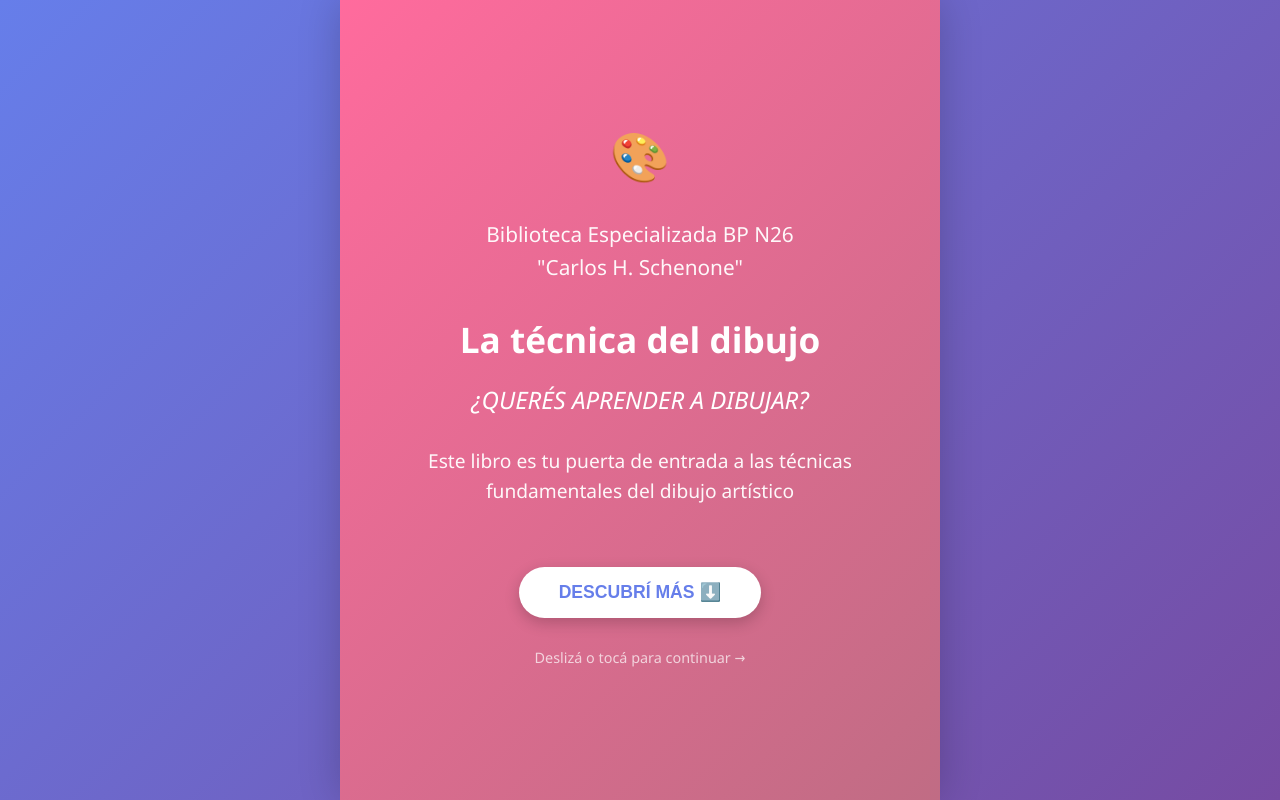
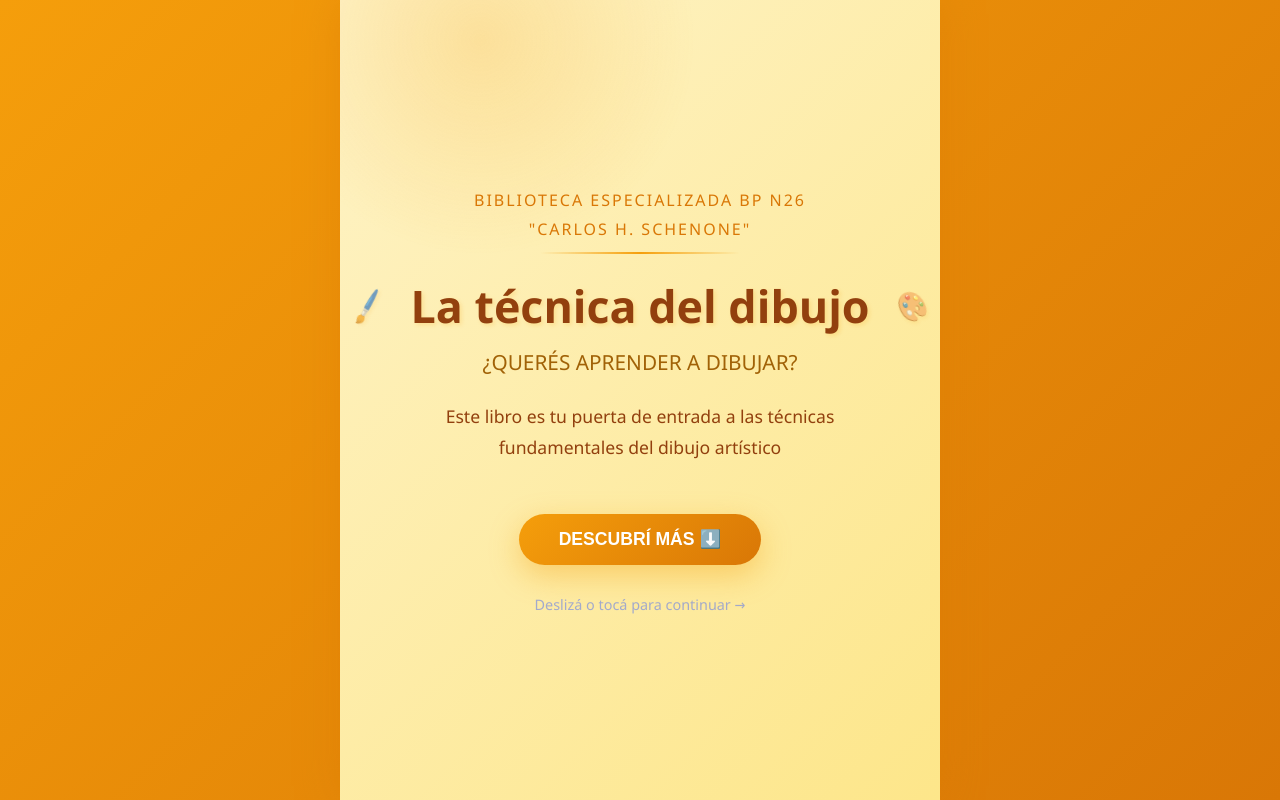
Before and after one commit to velazcomariano290-design/Biblioteca-Especializada-BP-N26-Carlos-H.-Schenone-, a plain HTML site: page index.html in a window 1280 px wide. Drawn offline with Linux system fonts and the light colour scheme.

Commit message:
Add files via upload

```diff
--- a/index.html
+++ b/index.html
@@ -13,7 +13,7 @@
 
         body {
             font-family: 'Segoe UI', Tahoma, Geneva, Verdana, sans-serif;
-            background: linear-gradient(135deg, #667eea 0%, #764ba2 100%);
+            background: linear-gradient(135deg, #f59e0b 0%, #d97706 100%);
             min-height: 100vh;
             overflow-x: hidden;
         }
@@ -21,9 +21,9 @@
         .container {
             max-width: 600px;
             margin: 0 auto;
-            background: white;
+            background: linear-gradient(to bottom, #fffbeb, #fef3c7);
             min-height: 100vh;
-            box-shadow: 0 0 40px rgba(0,0,0,0.2);
+            box-shadow: 0 0 40px rgba(217, 119, 6, 0.4);
         }
 
         .slide {
@@ -46,48 +46,153 @@
 
         /* Slide 1 - Portada */
         .slide-1 {
-            background: linear-gradient(135deg, #FF6B9D 0%, #C06C84 100%);
-            color: white;
+            background: linear-gradient(135deg, #fef3c7 0%, #fde68a 100%);
+            color: #78350f;
             text-align: center;
             justify-content: center;
+            position: relative;
+            overflow: hidden;
+        }
+
+        /* Manchas de pintura decorativas */
+        .slide-1::before {
+            content: "";
+            position: absolute;
+            top: -20%;
+            left: -10%;
+            width: 400px;
+            height: 400px;
+            background: radial-gradient(circle, rgba(245, 158, 11, 0.2) 0%, transparent 70%);
+            border-radius: 40% 60% 70% 30% / 50% 60% 40% 50%;
+            animation: morph 8s ease-in-out infinite;
+        }
+
+        @keyframes morph {
+            0%, 100% {
+                border-radius: 40% 60% 70% 30% / 50% 60% 40% 50%;
+                transform: rotate(0deg) scale(1);
+            }
+            50% {
+                border-radius: 60% 40% 30% 70% / 40% 50% 60% 50%;
+                transform: rotate(180deg) scale(1.1);
+            }
+        }
+
+        .slide-1 > div {
+            position: relative;
+            z-index: 1;
         }
 
         .slide-1 h1 {
-            font-size: 3em;
+            font-size: 5em;
             margin-bottom: 20px;
-            animation: bounce 2s infinite;
-        }
-
-        @keyframes bounce {
-            0%, 100% { transform: translateY(0); }
-            50% { transform: translateY(-10px); }
+            background: linear-gradient(135deg, #FF6B9D, #667eea, #FFA500);
+            -webkit-background-clip: text;
+            -webkit-text-fill-color: transparent;
+            background-clip: text;
+            filter: drop-shadow(2px 2px 4px rgba(0,0,0,0.1));
         }
 
         .slide-1 .biblioteca-name {
-            font-size: 1.3em;
-            margin-bottom: 30px;
-            font-weight: 400;
-            opacity: 0.95;
+            font-size: 1em;
+            margin-bottom: 35px;
+            font-weight: 500;
+            color: #d97706;
+            text-transform: uppercase;
+            letter-spacing: 2px;
+            position: relative;
+            display: inline-block;
+        }
+
+        .slide-1 .biblioteca-name::after {
+            content: "";
+            position: absolute;
+            bottom: -10px;
+            left: 50%;
+            transform: translateX(-50%);
+            width: 60%;
+            height: 2px;
+            background: linear-gradient(90deg, transparent, #f59e0b, transparent);
         }
 
         .slide-1 h2 {
-            font-size: 2.2em;
-            margin-bottom: 20px;
-            font-weight: 600;
+            font-size: 2.8em;
+            margin-bottom: 15px;
+            font-weight: 700;
+            color: #92400e;
+            line-height: 1.2;
+            position: relative;
+            display: inline-block;
+            text-shadow: 2px 2px 4px rgba(245, 158, 11, 0.2);
+        }
+
+        .slide-1 h2::before {
+            content: "🖌️";
+            position: absolute;
+            left: -60px;
+            top: 50%;
+            transform: translateY(-50%) rotate(-15deg);
+            font-size: 0.6em;
+            opacity: 0.6;
+        }
+
+        .slide-1 h2::after {
+            content: "🎨";
+            position: absolute;
+            right: -60px;
+            top: 50%;
+            transform: translateY(-50%) rotate(15deg);
+            font-size: 0.6em;
+            opacity: 0.6;
         }
 
         .slide-1 h3 {
-            font-size: 1.5em;
-            margin-bottom: 30px;
-            font-weight: 300;
-            font-style: italic;
+            font-size: 1.3em;
+            margin-bottom: 25px;
+            font-weight: 400;
+            color: #a16207;
         }
 
         .slide-1 p {
-            font-size: 1.2em;
-            line-height: 1.6;
-            margin-bottom: 50px;
-            opacity: 0.95;
+            font-size: 1.1em;
+            line-height: 1.8;
+            margin-bottom: 40px;
+            color: #92400e;
+            max-width: 450px;
+            margin-left: auto;
+            margin-right: auto;
+        }
+
+        .slide-1 .btn {
+            background: linear-gradient(135deg, #f59e0b 0%, #d97706 100%);
+            color: white;
+            box-shadow: 0 10px 30px rgba(245, 158, 11, 0.4);
+            position: relative;
+            overflow: hidden;
+        }
+
+        .slide-1 .btn::before {
+            content: "";
+            position: absolute;
+            top: 0;
+            left: -100%;
+            width: 100%;
+            height: 100%;
+            background: linear-gradient(90deg, transparent, rgba(255,255,255,0.3), transparent);
+            transition: left 0.5s;
+        }
+
+        .slide-1 .btn:hover::before {
+            left: 100%;
+        }
+
+        .slide-1 .btn:hover {
+            box-shadow: 0 15px 40px rgba(245, 158, 11, 0.6);
+            transform: translateY(-3px);
+        }
+
+        .slide-1 .swipe-hint {
+            color: rgba(217, 119, 6, 0.7);
         }
 
         /* Slide 2 - Contenido */
@@ -345,6 +450,10 @@
             animation: pulse 2s infinite;
         }
 
+        .slide-1 .swipe-hint {
+            color: rgba(102, 126, 234, 0.6);
+        }
+
         @keyframes pulse {
             0%, 100% { opacity: 0.7; }
             50% { opacity: 1; }
@@ -356,7 +465,6 @@
         <!-- Slide 1: Portada -->
         <div class="slide slide-1 active">
             <div>
-                <h1>🎨</h1>
                 <p class="biblioteca-name">Biblioteca Especializada BP N26<br>"Carlos H. Schenone"</p>
                 <h2>La técnica del dibujo</h2>
                 <h3>¿QUERÉS APRENDER A DIBUJAR?</h3>
```
